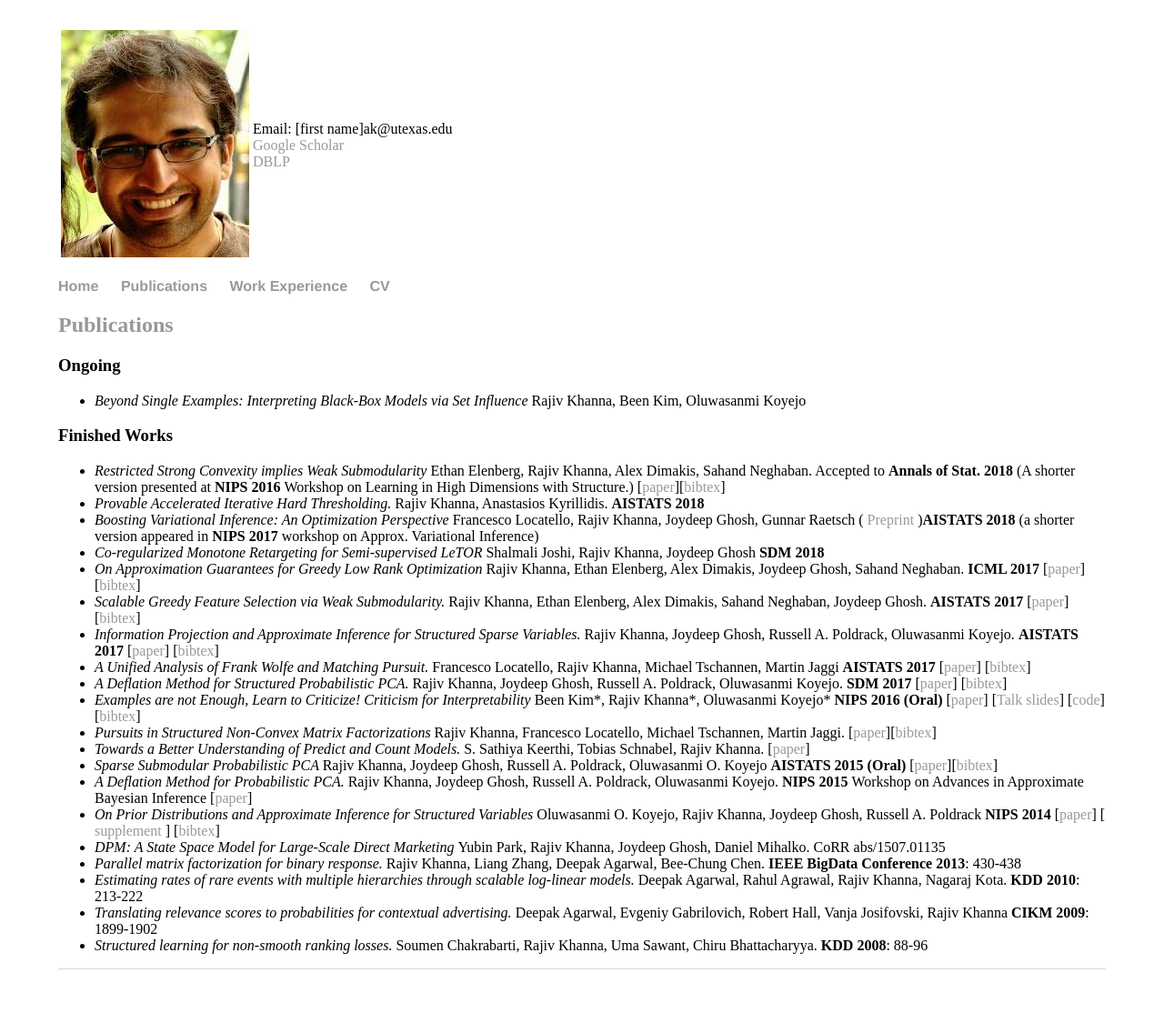
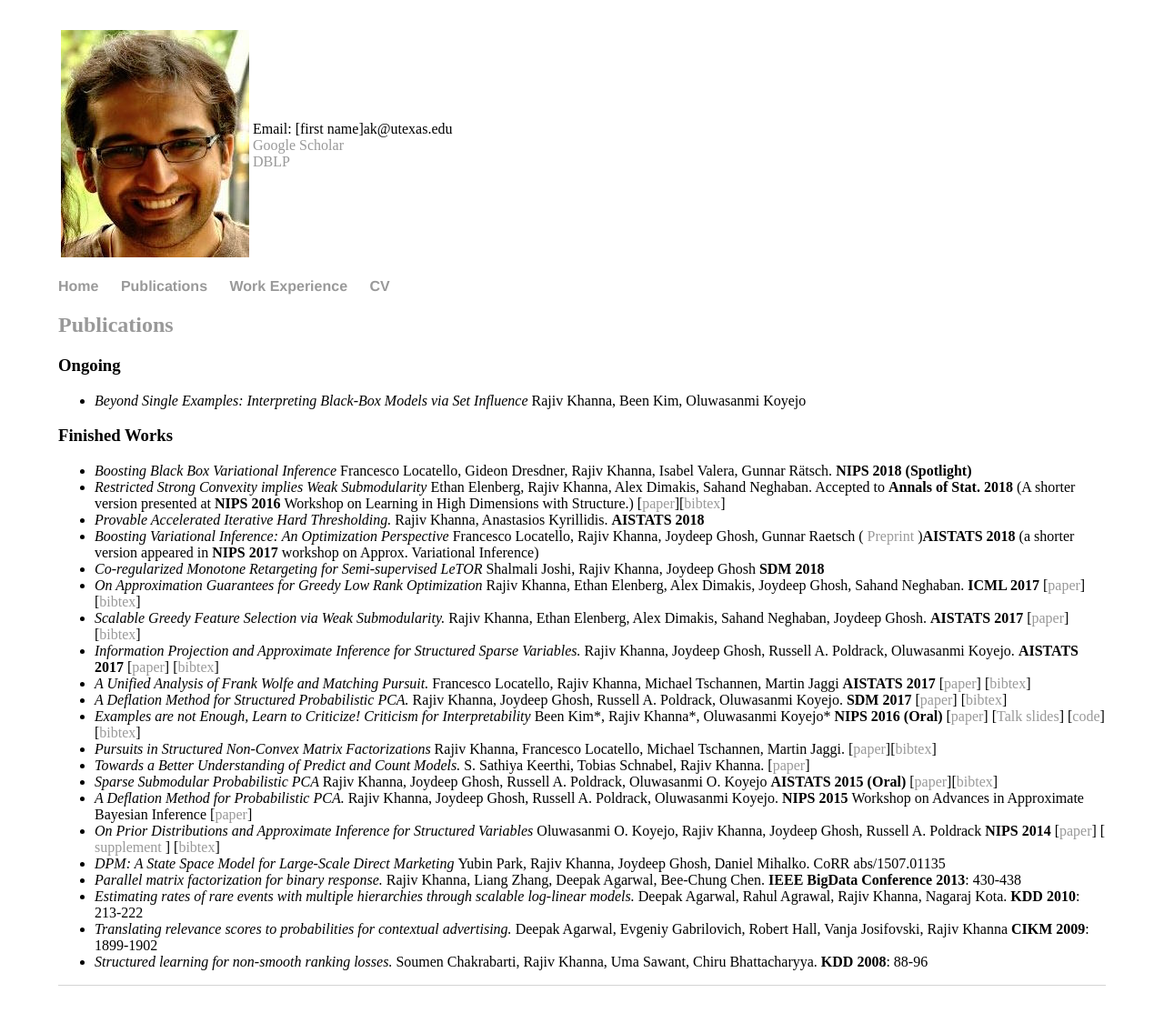
Before and after one commit to rjvak7/rjvak7.github.io, a Jekyll site: the page built from pubs.html, in a window 1280 px wide. Shown: the whole page at 91% size. Built offline with Jekyll 4.4.1, drawn with Linux system fonts in a browser that asks for light colours.

Commit message:
update pubs

```diff
--- a/pubs.html
+++ b/pubs.html
@@ -13,7 +13,7 @@ title: Rajiv Khanna -- Publications
 <h3> Finished Works </h3>
 
 <ul>
-
+<li> <i> Boosting Black Box Variational Inference </i> Francesco Locatello, Gideon Dresdner, Rajiv Khanna, Isabel Valera, Gunnar Rätsch. <b> NIPS 2018 (Spotlight)  </b>   </li>
 <li> <i> Restricted Strong Convexity implies Weak Submodularity </i> Ethan Elenberg, Rajiv Khanna, Alex Dimakis, Sahand Neghaban. Accepted to <b> Annals of Stat. 2018 </b> (A shorter version presented at <b> NIPS 2016 </b>  Workshop on Learning in High Dimensions with Structure.) [<a href="https://arxiv.org/abs/1612.00804">paper</a>][<a href = javascript:showhide('rscbib')>bibtex</a>]  <div id ="rscbib" style="display:none">
 @ARTICLE{Elenberg:2016rsc, <br>
    author = { {Elenberg}, Ethan and {Khanna}, Rajiv and {Dimakis}, Alexandros and {Negahban}, Sahand}, <br>
```
